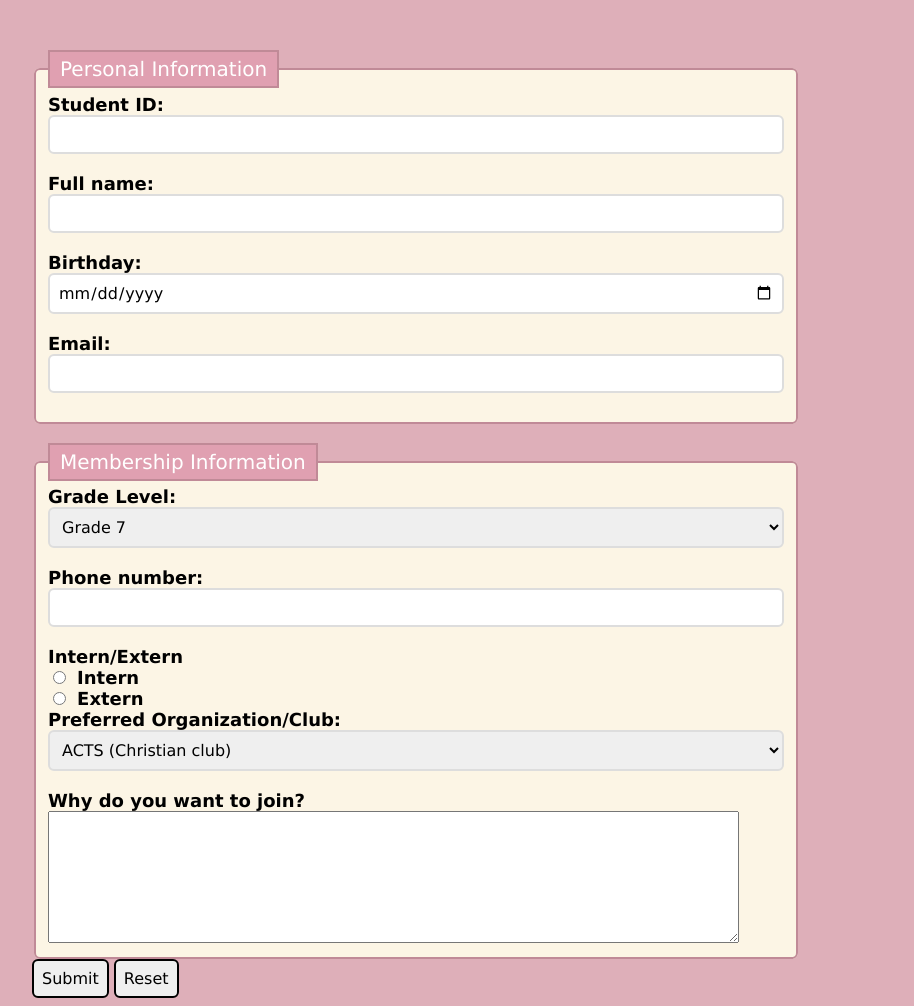
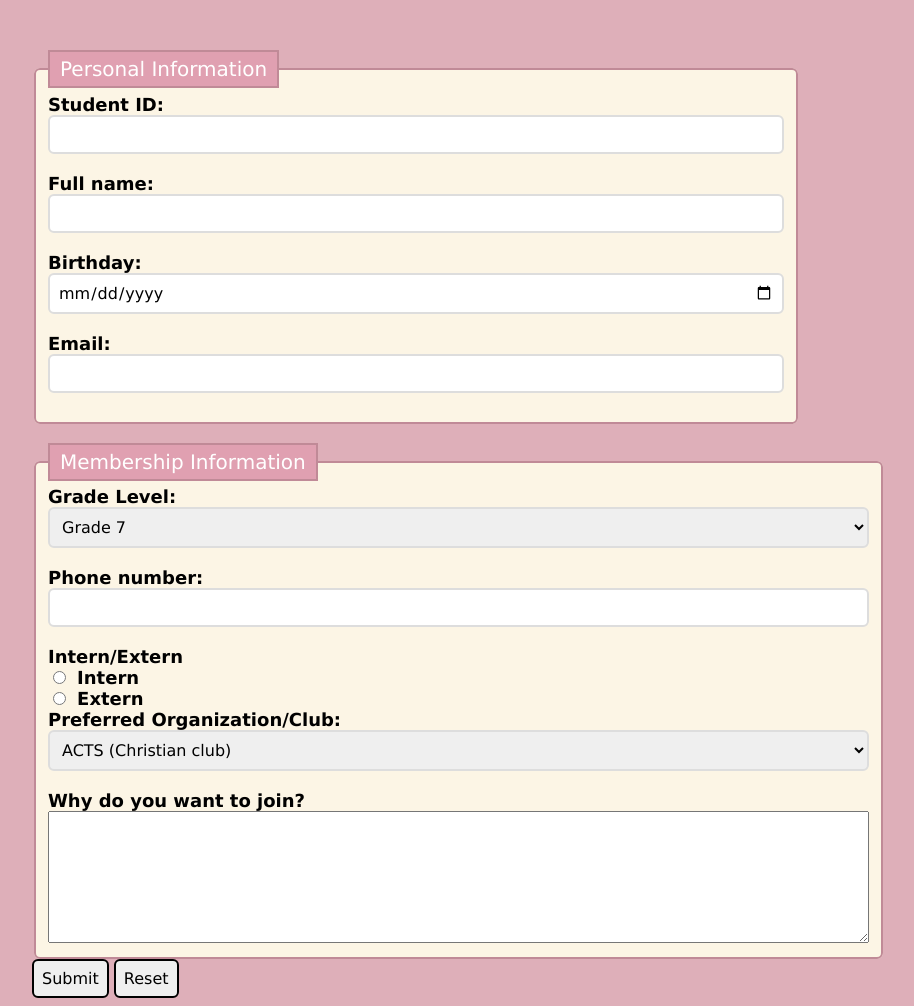
Before and after one commit to 1sacodez/Q3_2GPotassiumBuban.html, a plain HTML site: page index.html in a window 1280 px wide. Shown: the whole page, without its empty margins (224-1138 px from the left). Drawn offline with Linux system fonts and the light colour scheme.

Commit message:
Update index.html

```diff
--- a/index.html
+++ b/index.html
@@ -68,7 +68,7 @@
       </select><br>
 
       <label for="explain">Why do you want to join?</label><br>
-      <textarea id="explain" name="explain" rows=7 cols=67></textarea><br>
+      <textarea id="explain" name="explain" rows=7 cols=80></textarea><br>
 
       </fieldset>
 
```
